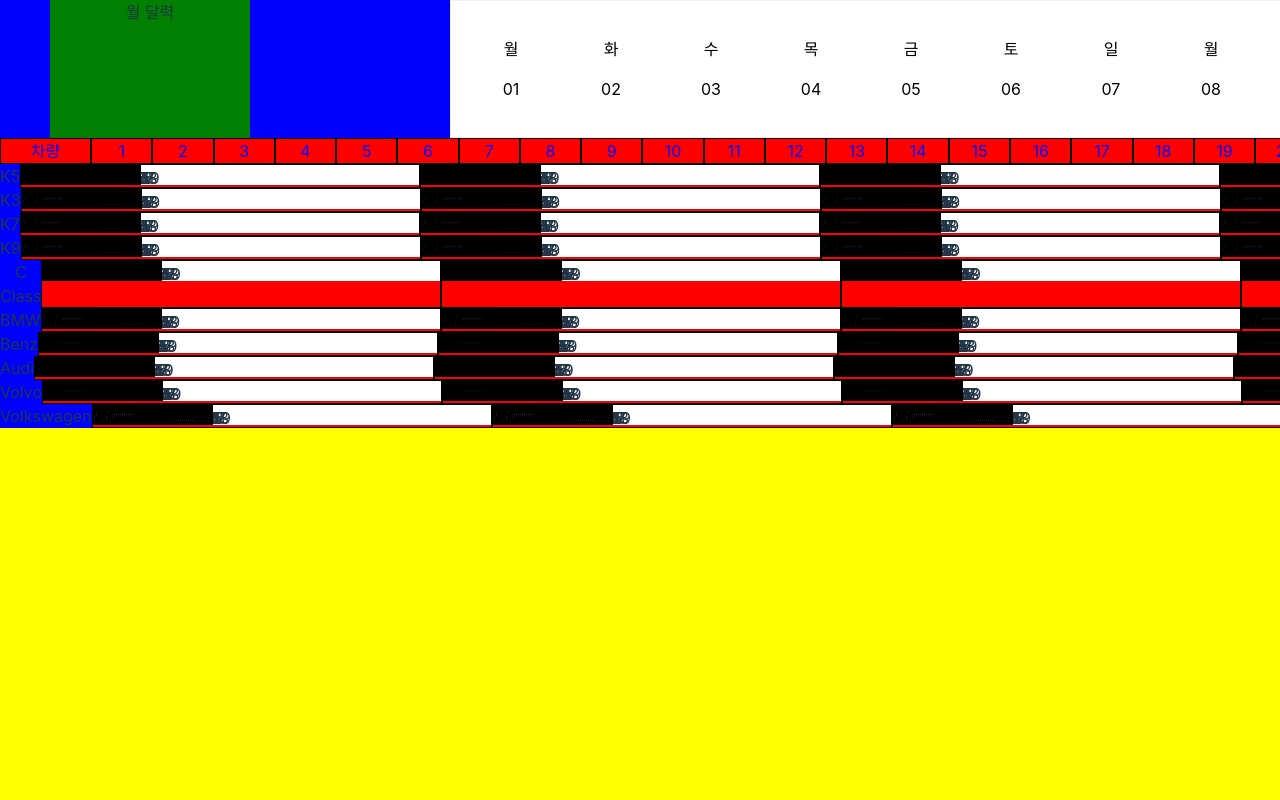
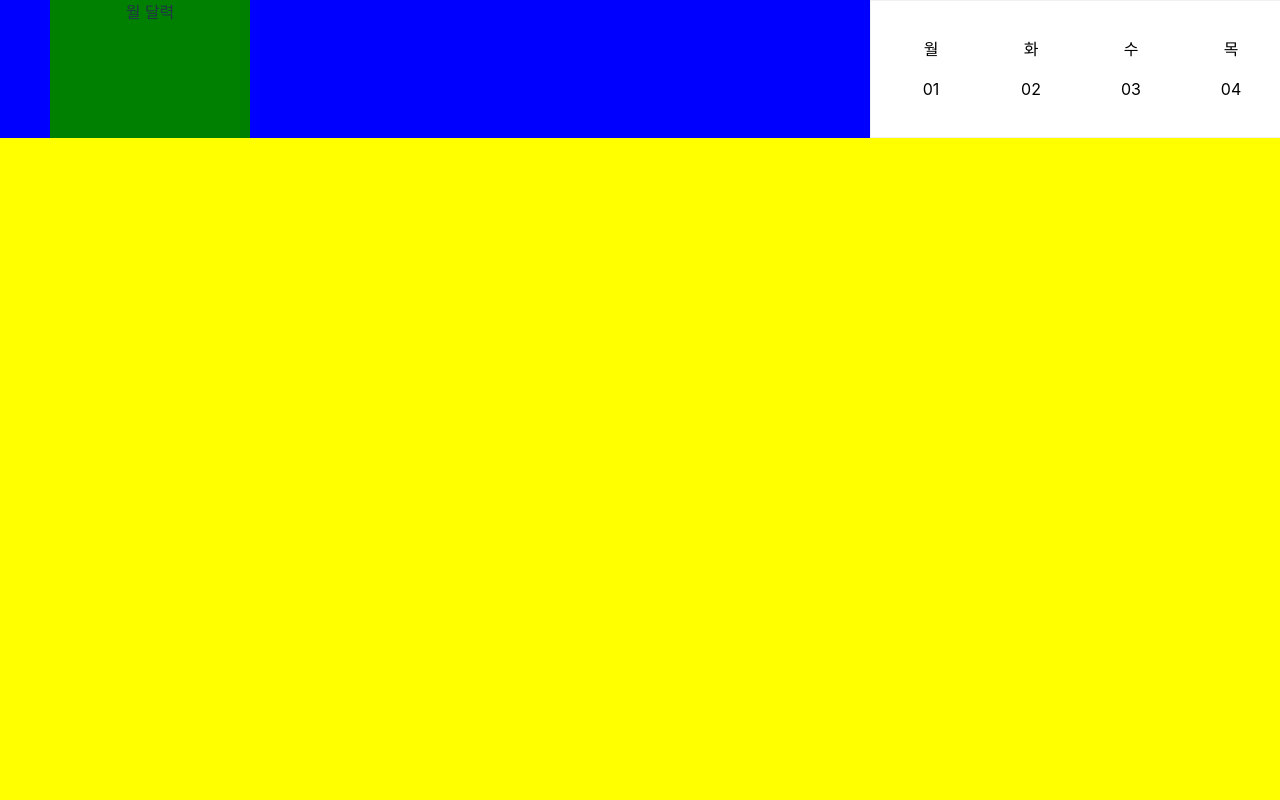
Before and after one commit to JayJHFE/React-Scheduler, a React (Vite) app in the folder PortFolio-vite/: page /scheduler in a window 1280 px wide. Shown: the top 800 px of the page. Built offline with nearby package versions, Linux system fonts and the light colour scheme.

Commit message:
스케줄러 UI수정

```diff
--- a/PortFolio-vite/src/css/mainStyle.ts
+++ b/PortFolio-vite/src/css/mainStyle.ts
@@ -11,3 +11,8 @@ export const innerContainer = styled.div`
   background-color: yellow;
   height: 900px;
 `;
+export const CalendarContainer = styled.div`
+  display: "flex";
+  flex-direction: "row";
+  background-color: "red";
+`;
--- a/PortFolio-vite/src/page/scheduler/index.tsx
+++ b/PortFolio-vite/src/page/scheduler/index.tsx
@@ -7,122 +7,13 @@ export default function Scheduler() {
   const hoursArray = Array.from({ length: 24 }, (_, i) =>
     i === 0 ? "차량" : i
   );
-  console.log(data);
-  console.log(typeof data);
   return (
     <>
       <S.Container>
         <S.innerContainer>
-          <div
-            style={{
-              display: "flex",
-              flexDirection: "row",
-              backgroundColor: "red",
-            }}
-          >
+          <S.CalendarContainer>
             <Calendar />
-          </div>
-          <div style={{ color: "blue", display: "flex", flexDirection: "row" }}>
-            {hoursArray.map((hour, index) => (
-              <div
-                style={{
-                  backgroundColor: "red",
-                  width: index === 0 ? "600px" : "400px",
-                  border: "1px solid black",
-                }}
-                key={index}
-              >
-                {hour}
-              </div>
-            ))}
-          </div>
-          <div style={{ backgroundColor: "black", overflow: "auto" }}>
-            {data &&
-              data[0].map((vehicle) => (
-                <div
-                  style={{
-                    display: "flex",
-                    flexDirection: "row",
-                    backgroundColor: "yellow",
-                  }}
-                >
-                  <div></div>
-                  <div
-                    style={{ backgroundColor: "blue", width: "600px" }}
-                    key={vehicle.id}
-                  >
-                    {vehicle.name}
-                  </div>
-                  <div style={{ display: "flex" }}>
-                    {Array.from({ length: 24 }, (_, i) => (
-                      <div
-                        key={i}
-                        style={{
-                          backgroundColor: "red",
-                          width: "400px",
-                          border: "1px solid black",
-                          display: "flex",
-                          flexDirection: "column",
-                        }}
-                      >
-                        <div
-                          style={{
-                            display: "flex",
-                            flexDirection: "row",
-                            overflowX: "auto",
-                          }}
-                        >
-                          {Array.from({ length: 60 }, (_, j) => (
-                            <div
-                              key={j}
-                              style={{
-                                backgroundColor: "red",
-                                width: "1px",
-                                height: "20px", // 높이를 적절히 설정
-                                border: "1px solid black",
-                              }}
-                            >
-                              {j}
-                            </div>
-                          ))}
-                        </div>
-                      </div>
-                    ))}
-                  </div>
-                  {/* {Array.from({ length: 24 }, (_, i) => (
-                    <div
-                      style={{
-                        backgroundColor: "red",
-                        width: "600px",
-                        border: "1px solid black",
-                      }}
-                      key={i}
-                    >
-                      <div
-                        style={{
-                          display: "flex",
-                          flexDirection: "row",
-                          width: "60px",
-                        }}
-                      >
-                        {Array.from({ length: 60 }, (_, i) => (
-                          <div
-                            style={{
-                              backgroundColor: "red",
-                              width: "1px",
-                              border: "1px solid black",
-                            }}
-                            key={i}
-                          >
-                            {i}
-                          </div>
-                        ))}
-                      </div>
-                    </div>
-                  ))} */}
-                </div>
-              ))}
-          </div>
+          </S.CalendarContainer>
         </S.innerContainer>
       </S.Container>
     </>
```
